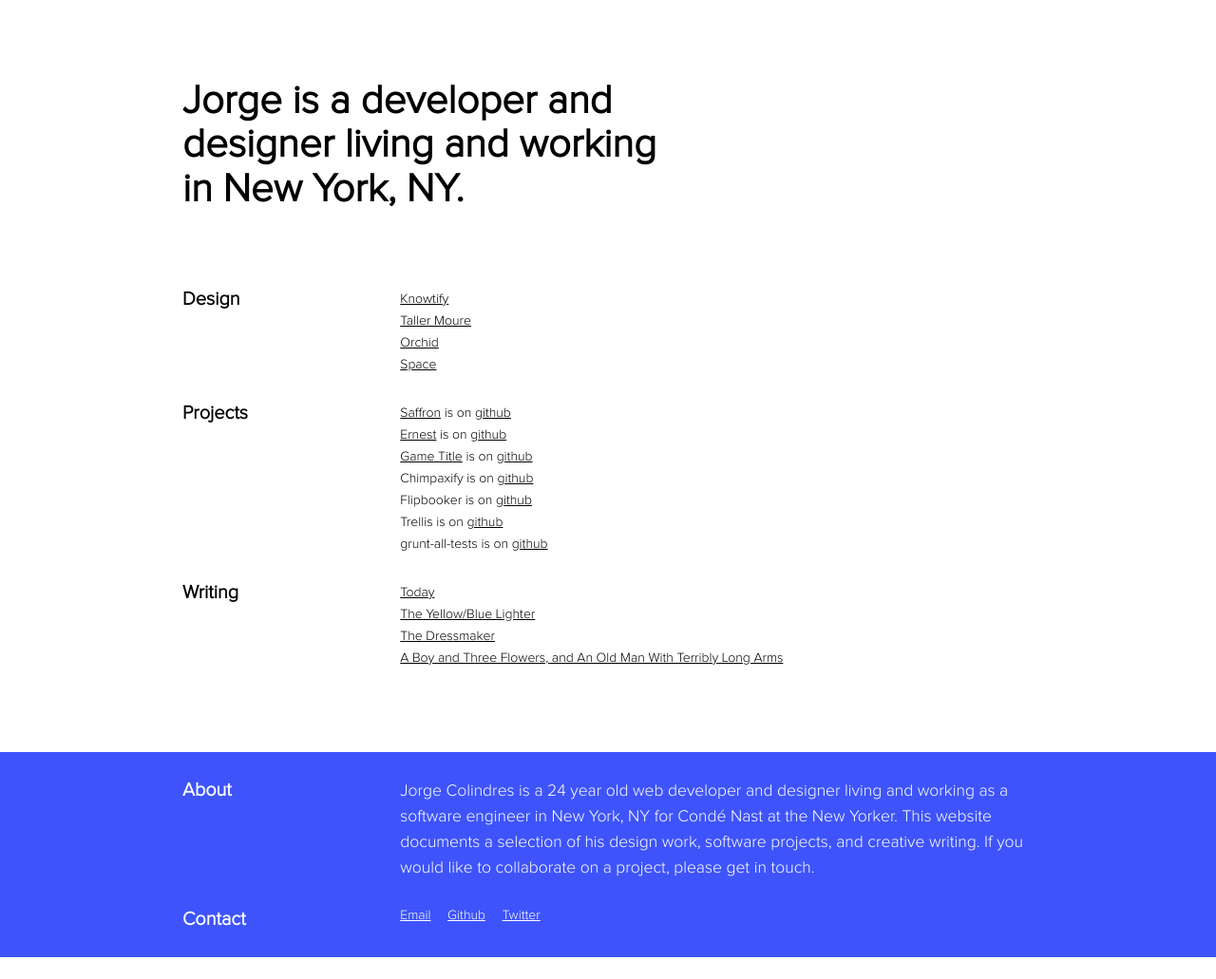
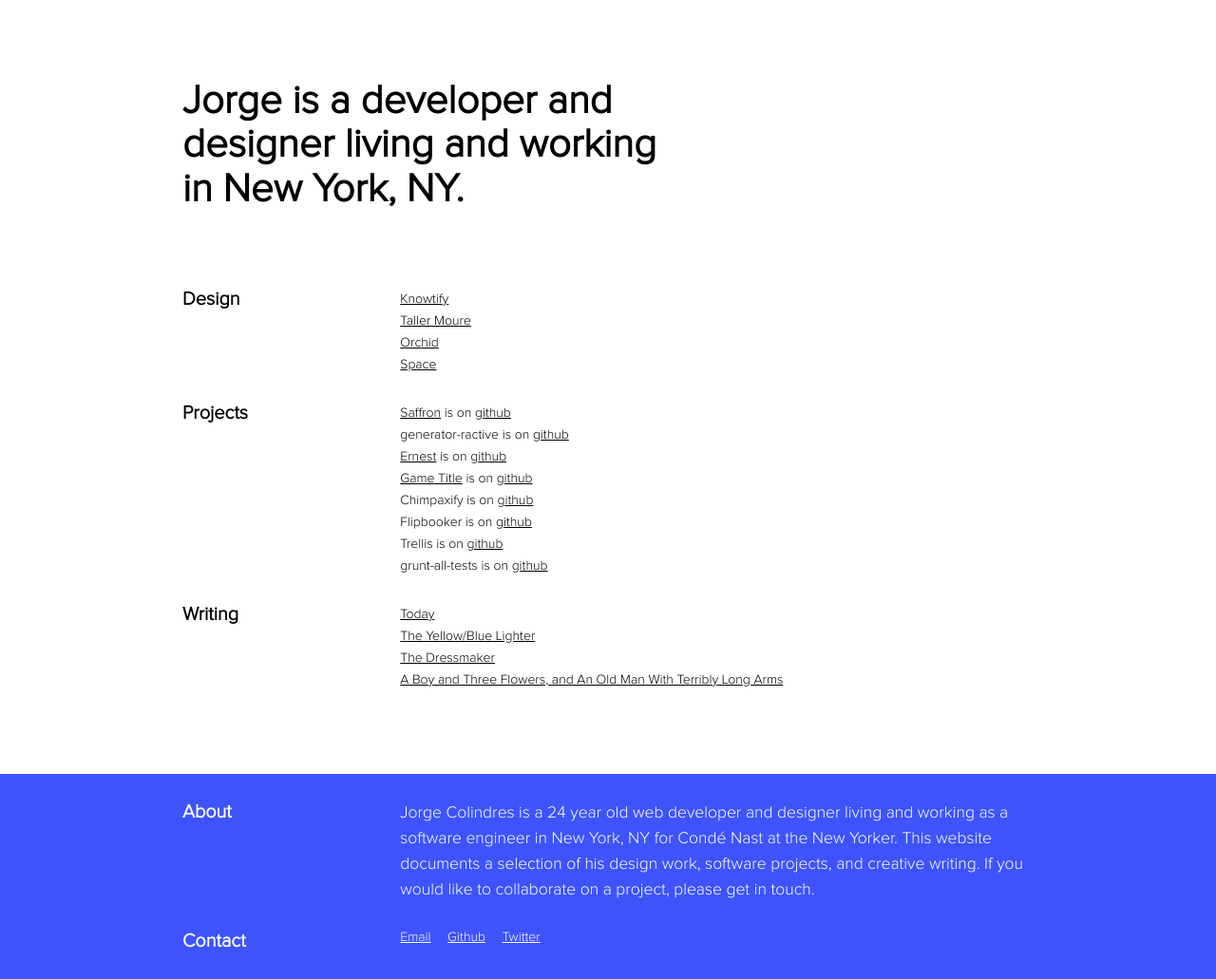
Before and after one commit to colindresj/colindresj.github.io, a Jekyll site: the page built from index.html, in a window 1280 px wide. Shown: the whole page at 95% size. Built offline with Jekyll 4.4.1, drawn with Linux system fonts in a browser that asks for light colours; nearby versions of some CDN libraries; comment, search, counter and statistics services are not loaded; before the commit the page ends 1008 px from its top, so only the background shows below that.

Commit message:
Add generator-ractive to projects

```diff
--- a/assets/css/main-un.css
+++ b/assets/css/main-un.css
@@ -345,7 +345,7 @@ a {
 }
 
 hr {
-  border: 2px solid #ffbfcb;
+  border: 2px solid #dddddd;
   margin: 3em auto;
   width: 20%;
 }
--- a/assets/css/main.css
+++ b/assets/css/main.css
@@ -590,7 +590,7 @@ a {
 }
 
 hr {
-  border: 2px solid #dddddd;
+  border: 2px solid #ddd;
   margin: 3em auto;
   width: 20%;
 }
@@ -655,7 +655,7 @@ footer {
   background-color: #3e54fa;
 }
 footer .contact {
-  color: white;
+  color: #fff;
   float: left;
   display: block;
   margin-right: 2.35765%;
@@ -1003,3 +1003,5 @@ footer .contact .links a {
 .post pre.terminal code {
   background-color: #333;
 }
+
+/*# sourceMappingURL=main.css.map */
--- a/index.html
+++ b/index.html
@@ -10,7 +10,7 @@ section: home
   <div class="logo">
   <!-- nothing here yet -->
   </div>
-  </section>
+</section>
 </header>
 <section class="work">
   <div class="design">
@@ -34,6 +34,9 @@ section: home
       <ul>
         <li>
           <a href="/saffron" data-work-link="saffron:hosted">Saffron</a> is on <a href="https://github.com/colindresj/saffron">github</a>
+        </li>
+        <li>
+          generator-ractive is on <a href="https://github.com/colindresj/generator-ractive" data-work-link="generator-ractive:code">github</a>
         </li>
         <li>
           <a href="http://write-with-ernest.herokuapp.com" data-work-link="ernest:hosted">Ernest</a> is on <a href="https://github.com/colindresj/ernest" data-work-link="ernest:code">github</a>
```
Also changed, not shown: assets/css/main.min.css, 1 other file.
